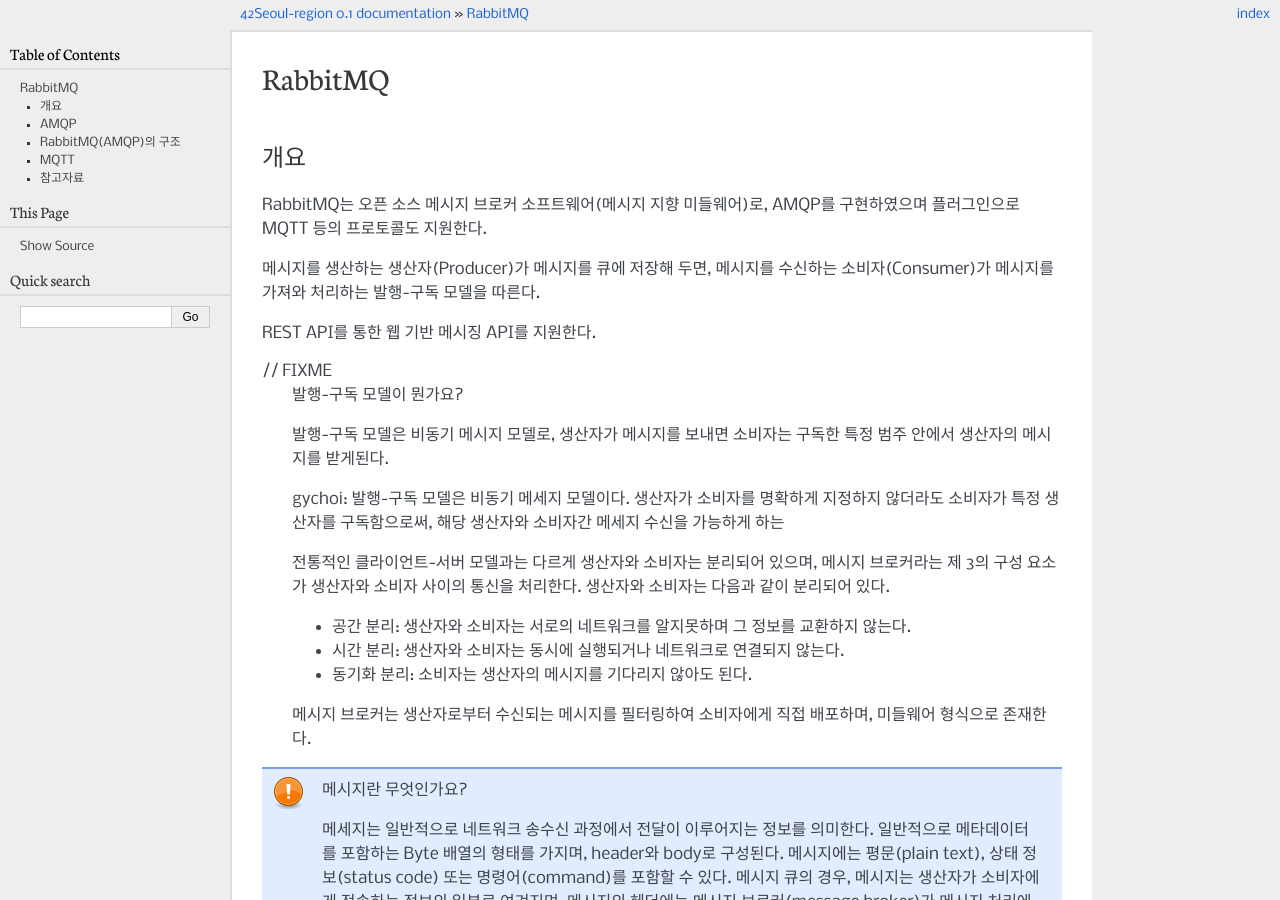
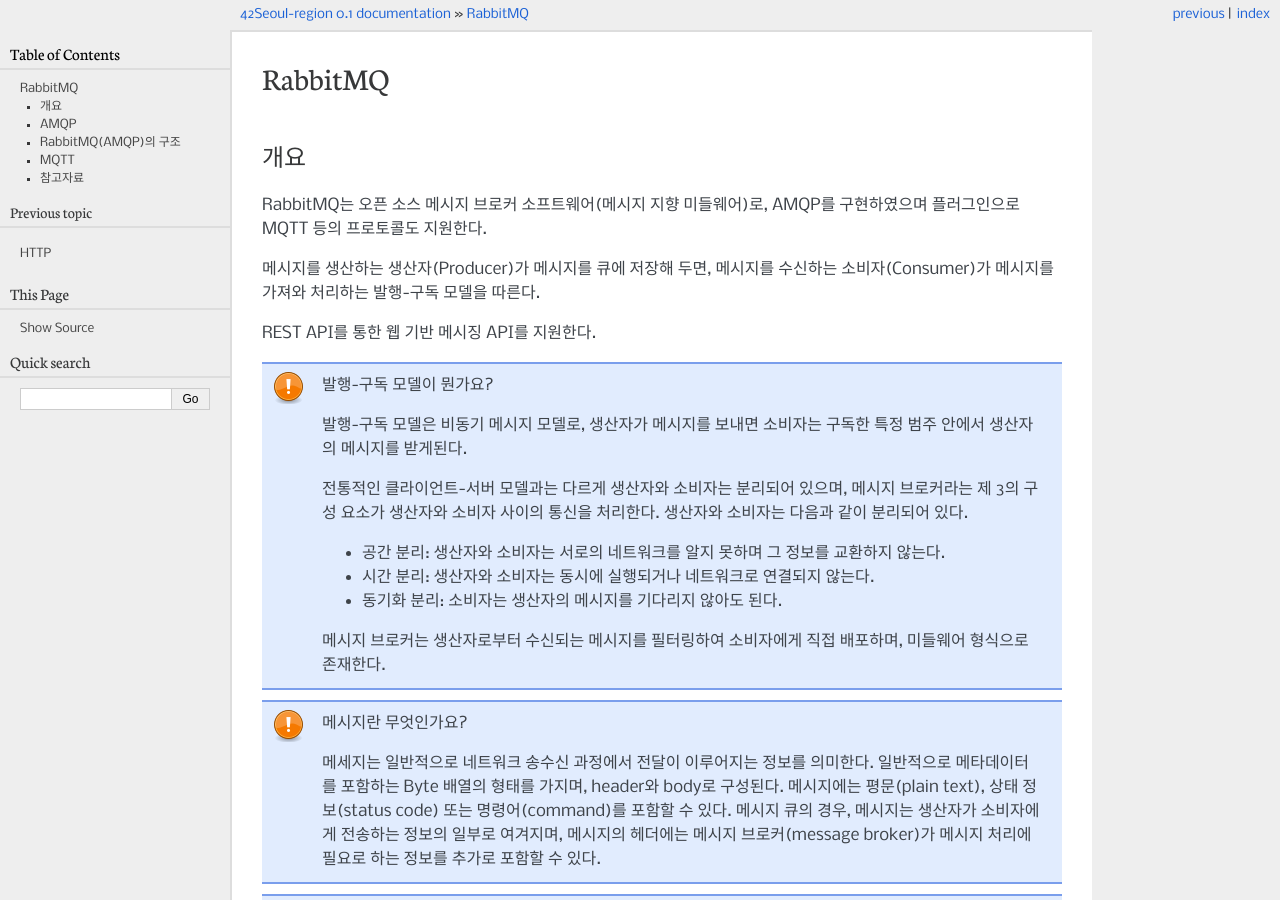
Before and after one commit to hdoo42/Ronna-Burning-OpenStack, a Sphinx documentation site: the page built from docs/source/rabbitmq.rst, in a window 1280 px wide and 900 px high. Built offline with Sphinx 7.4.7, drawn with Linux system fonts in a browser that asks for light colours.

Commit message:
고생하셨습니다

```diff
--- a/docs/source/http.rst
+++ b/docs/source/http.rst
@@ -14,7 +14,7 @@
 요청과 응답은 모두 헤더와 콘텐츠로 이루어진다.
 헤더의 첫 줄은 특별한 의미를 가진다. //FIXME: 어떻게 특별한가?
 헤더에서 Content-Type을 통해 콘텐츠의 타입을 명시할 수 있다. 주로 쓰는 타입에는 html, json 등이 있다. //FIXME: Content-Type 말고도 특수하게 표준에 명시된 헤더들이 있음
-콘텐츠 부분의 빈 줄에 개행이 오면 메시지의 끝이라는 뜻이다. (\r\n\r\n)
+콘텐츠 부분의 빈 줄에 개행이 오면 메시지의 끝이라는 뜻이다. (CR LF CR LF)
 
 .. mermaid::
 
--- a/docs/source/index.rst
+++ b/docs/source/index.rst
@@ -7,8 +7,7 @@
 Contents
 --------
 
-.. autosummary::
-   :toctree: generated
+.. toctree::
 
    42seoul_region
    openstack
--- a/docs/source/rabbitmq.rst
+++ b/docs/source/rabbitmq.rst
@@ -12,19 +12,16 @@
 REST API를 통한 웹 기반 메시징 API를 지원한다.
 
 .. note::
-// FIXME
+
 	발행-구독 모델이 뭔가요?
 
 	발행-구독 모델은 비동기 메시지 모델로, 생산자가 메시지를 보내면 소비자는 구독한 특정 범주 안에서 생산자의 메시지를 받게된다.
 
-	gychoi: 발행-구독 모델은 비동기 메세지 모델이다. 생산자가 소비자를 명확하게 지정하지 않더라도 소비자가 특정 생산자를 구독함으로써,
-	해당 생산자와 소비자간 메세지 수신을 가능하게 하는
-
-	전통적인 클라이언트-서버 모델과는 다르게 생산자와 소비자는 분리되어 있으며, 메시지 브로커라는
-	제 3의 구성 요소가 생산자와 소비자 사이의 통신을 처리한다.
+	전통적인 클라이언트-서버 모델과는 다르게 생산자와 소비자는 분리되어 있으며,
+	메시지 브로커라는 제 3의 구성 요소가 생산자와 소비자 사이의 통신을 처리한다.
 	생산자와 소비자는 다음과 같이 분리되어 있다.
 
-	- 공간 분리: 생산자와 소비자는 서로의 네트워크를 알지못하며 그 정보를 교환하지 않는다.
+	- 공간 분리: 생산자와 소비자는 서로의 네트워크를 알지 못하며 그 정보를 교환하지 않는다.
 	- 시간 분리: 생산자와 소비자는 동시에 실행되거나 네트워크로 연결되지 않는다.
 	- 동기화 분리: 소비자는 생산자의 메시지를 기다리지 않아도 된다.
 
--- a/docs/source/rpc.rst
+++ b/docs/source/rpc.rst
@@ -17,6 +17,7 @@
 
     소켓은 네트워크 상에서 작동하는 프로그램 간의 양방향 통신을 구성하는 하나의 엔드 포인트이다.
     프로그램이 데이터를 보내거나 받기 위해선, 반드시 소켓을 열어 소켓에 데이터를 써보내거나 소켓으로부터 읽어들여야 한다.
+    //FIXME: 아래 두 줄은 소켓보다는 TCP에 대한 설명임. 그런데 그렇다고 UDP도 설명을 해야하나?
     클라이언트가 서버의 IP 주소와 포트 번호를 알고 있다면, 해당 서버와 연결할 소켓을 열고, 서버로 연결 요청을 보낸다.
     서버가 연결을 수락하는 경우, 서버가 연 해당 포트의 소켓과 클라이언트의 소켓이 서로 연결되며, 상호 간 통신이 가능해진다.
 
```
Also changed, not shown: README.md (+1 -2 lines), 1 other file.
